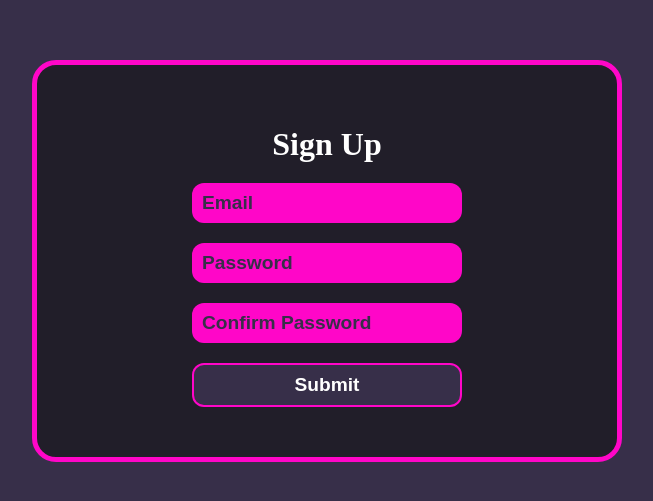
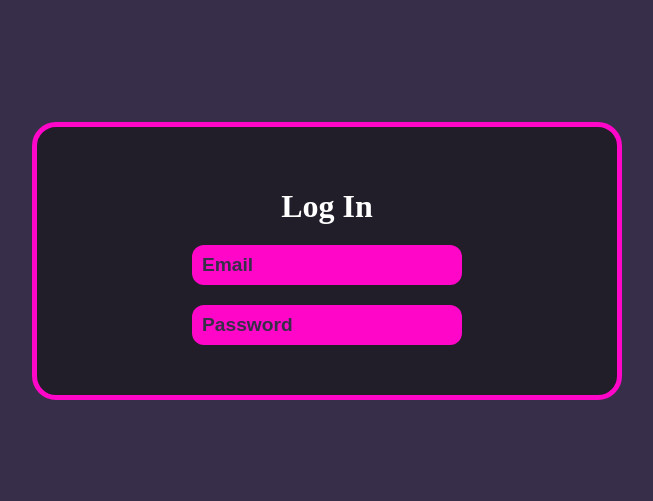
Before and after one commit to SageS3/ChatApp, a React (Create React App) app: page /login in a window 1280 px wide. Shown: the part 139-640 px from the top of the page, without its empty margins (313-966 px from the left). Built offline with nearby package versions, Linux system fonts and the light colour scheme.

Commit message:
Add React Router routes

```diff
--- a/src/App.tsx
+++ b/src/App.tsx
@@ -1,18 +1,30 @@
 import './App.css';
-import {useState} from 'react'
-// import { BrowserRouter as Router, Routes, Route } from 'react-router-dom';
+// import {useState} from 'react'
+import { BrowserRouter as Router, Routes, Route } from 'react-router-dom';
 import Register from './components/Register';
 import Login from './components/Login'
 function App() {
-  const [isRegistered, setIsRegistered] = useState<boolean>(false)
-  const [isSignedIn, setIsSignedIn] = useState<boolean>(false)
-
 
   return (
     <div className="App">
-    {isRegistered ? <Login/> : <Register/>}
+
+      <Router>
+        <Routes>
+          <Route path='/' element={<Register></Register>}></Route>
+          <Route path='/login' element={<Login/>}></Route>
+        </Routes>
+      </Router>
     </div>
   );
 }
 
 export default App;
+
+// set up react router...
+
+// Configure the register form to direct to login form...
+  // Add an animation between the two forms
+  // Add an icon to allow user to toggle password visibility
+  // Add a way to verify email after user input is complete
+
+// Configure login form to direct to user
--- a/src/components/Register.tsx
+++ b/src/components/Register.tsx
@@ -1,6 +1,6 @@
 import React, { useState } from 'react'
 import {auth} from './config/firebase'
-// import { useNavigate } from 'react-router-dom';
+import { useNavigate } from 'react-router-dom';
 import { createUserWithEmailAndPassword } from 'firebase/auth'
 import './Register.css'
 
@@ -9,7 +9,7 @@ export default function Register() {
   const [password, setPassword] = useState<string>('')
   const [registerError, setRegisterError] = useState<string>('');
   const [confirm, setConfirm] = useState<string>('');
-  // const navigate = useNavigate()
+  const navigate = useNavigate()
 
   const submitSignUpHandler = (event: React.FormEvent<HTMLFormElement>) => {
 
@@ -19,7 +19,7 @@ export default function Register() {
 
     createUserWithEmailAndPassword(auth, email, password)
     .then((userCredential) => {
-      // navigate('/login')
+      navigate('/login')
       const user = userCredential.user
       console.log(user)
     })
@@ -37,7 +37,6 @@ export default function Register() {
       if(errorMessage.includes('auth/invalid-email')){
         setRegisterError('Invalid email')
       }
-      // setRegisterError('Unable to sign in')
     })
     setEmail('')
     setPassword('')
--- a/src/index.css
+++ b/src/index.css
@@ -3,4 +3,5 @@ body {
   padding: 0;
   width: 100vw;
   height: 100vh;
+  background: linear-gradient(rgb(255,6,200), rgb(33,30,41));
 }
```
